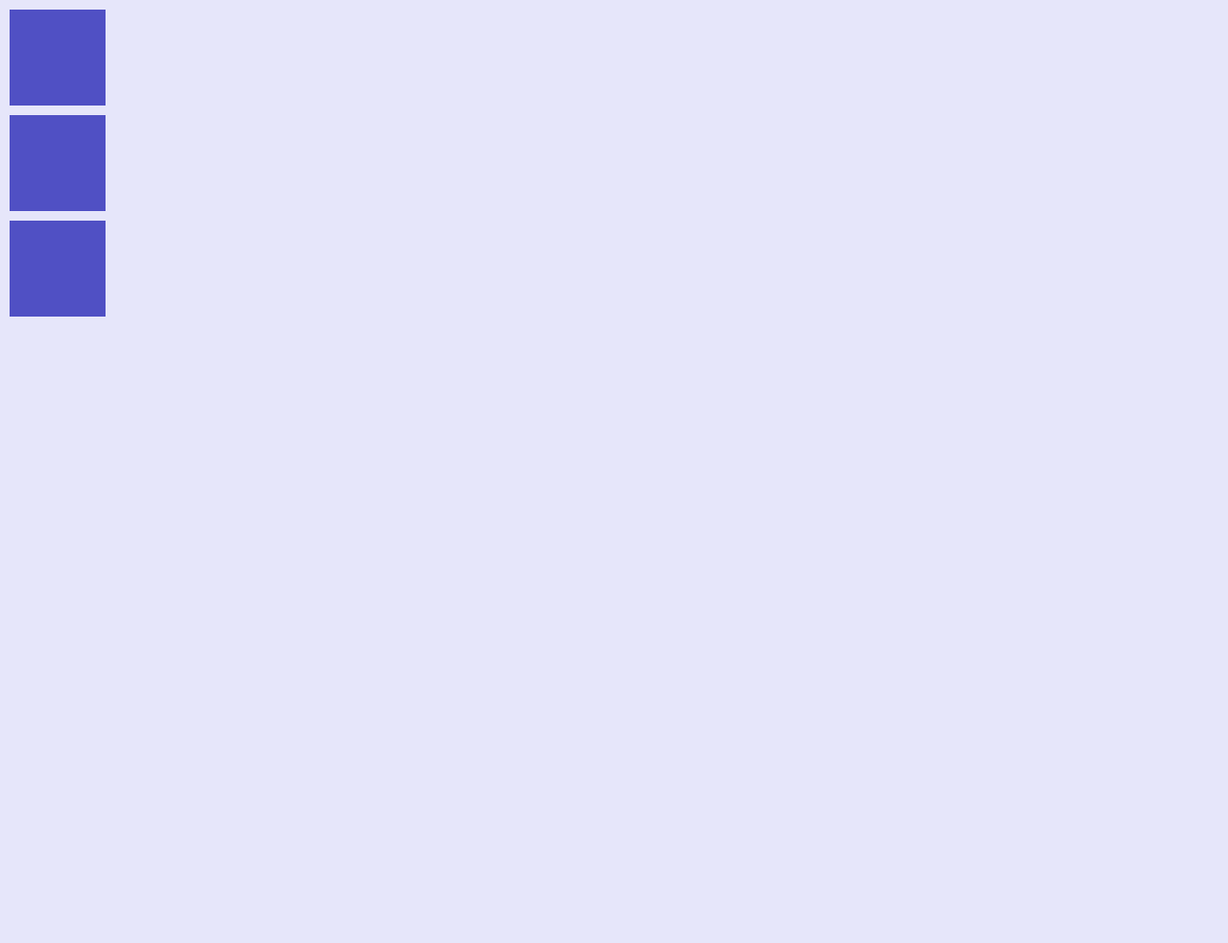
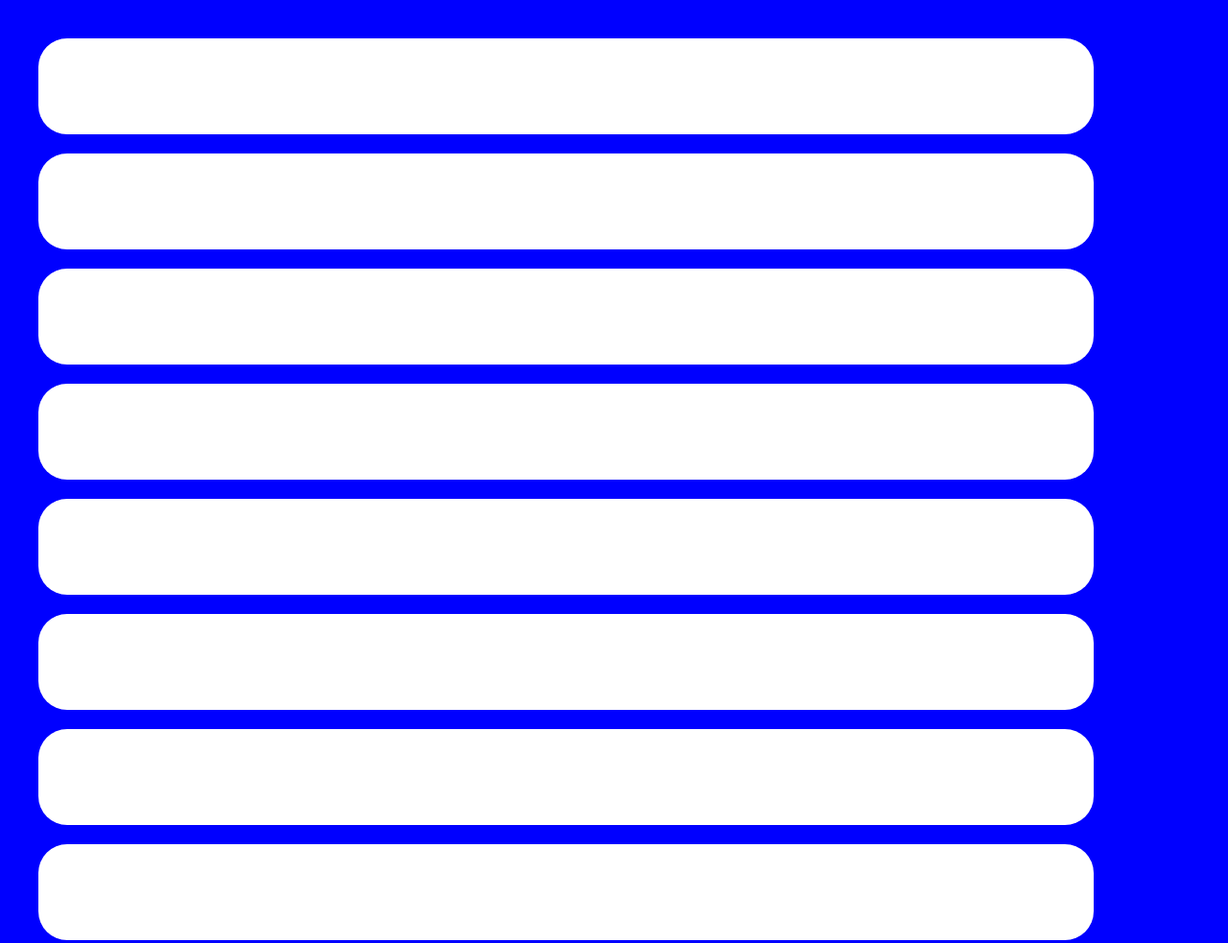
Before and after one commit to gzegarraballon/gzegarraballon.github.io, a plain HTML site: page iteration_1/index.html in a window 1280 px wide. Shown: the top 983 px of the page at 96% size. Before the commit the page ends 800 px from the top, so only its background shows below. Drawn offline with nearby package versions, Linux system fonts and the light colour scheme.

Commit message:
Iteration 1

```diff
--- a/iteration_1/index.html
+++ b/iteration_1/index.html
@@ -9,8 +9,10 @@
 	<link rel="stylesheet" type="text/css" href="style.css">
 </head>
 <body>
-	<div class="element"></div>
-	<div class="element"></div>
-	<div class="element"></div>
+	<div id="pink"></div>
+	<div id="blue"></div>
+	<div id="yellow"></div>
+	<div id="gold"></div>
+
 </body>
 </html>
--- a/iteration_1/script.js
+++ b/iteration_1/script.js
@@ -1,8 +1,20 @@
 $(document).ready(function() {
+
+	//append new element
+	for (i = 0; i < 100; i++) {
+  		$("body").append( "<div class='element'style='background-color: hsl(" + i * 3 + ", 50%, 100%);'></div>" );
+  	console.log("element " + i + " added");
+	}
+
+
+	//mouse interaction
   $('.element').mouseover(function(){
-    $(this).css('background-color','black');
+    $(this).css('background-color','#ED3E00');
   });
 $('.element').mouseout(function(){
-    $(this).css('background-color','#5050C4');
+    $(this).css('background-color','#ED3E00');
+$('.element').mouseleave(function(){
+	$(this).css('background-color',"white");
   });
 });
+});
--- a/iteration_1/style.css
+++ b/iteration_1/style.css
@@ -1,10 +1,12 @@
 body {
-	background-color: #E6E6FA;
-	margin: 0;
+	background-color: blue;
+	margin: 30px;
 }
 .element{
-	width: 100px;
+	width: 1100px;
 	height: 100px;
 	background-color: #5050C4;
 	margin: 10px;
+	float:left;
+	border-radius: 30px;
 }
```
